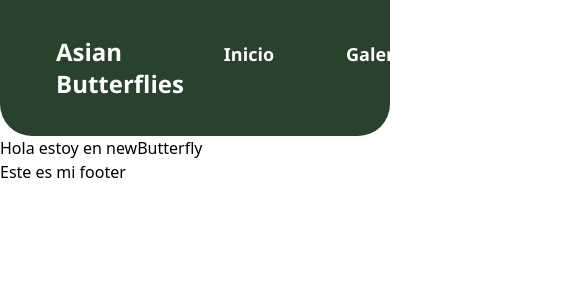
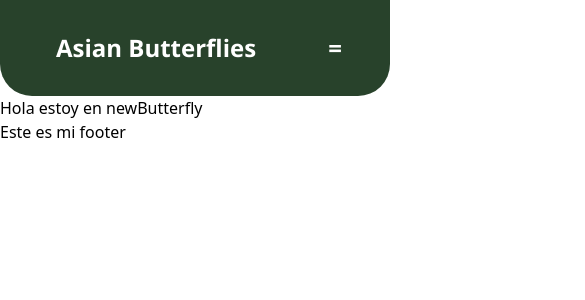
Before and after one commit to Proyecto-Asia/asian-butterflies, a React (Vite) app: page /newbutterfly in a window 390 px wide. Shown: the top 300 px of the page, 585 px wide, since content can reach past the window. Built offline with nearby package versions, Linux system fonts and the light colour scheme.

Commit message:
feat: add responsive hamburger menu with a btn and vertical dropdown for small screens (#9)

```diff
--- a/src/components/NavBar.jsx
+++ b/src/components/NavBar.jsx
@@ -1,18 +1,28 @@
+import { useState } from "react";
 import { Link } from "react-router-dom";
 
 function NavBar() {
-
+    const [isOpen, setIsOpen] = useState(false);
     return (
         <>
-            <nav className="bg-mint-green-700 text-white font-segoe p-8  rounded-b-4xl flex flex-row gap-6 justify-between items-center font-bold">
+            <nav className="bg-mint-green-700 text-white font-segoe p-8 rounded-b-4xl flex flex-row justify-between items-center font-bold">
                 <h1 className=" ps-6 text-2xl">Asian Butterflies</h1>
-                <div className="flex gap-10 justify-items-end text-lg">
+                <button className="md:hidden text-2xl px-4" onClick={() => setIsOpen(!isOpen)}>{isOpen ? "x" : "="}</button>
+                <div className="hidden md:flex gap-8 justify-items-end text-lg">
                     <Link to="/" className="hover:bg-mint-green-800 px-4 py-2 rounded-4xl">Inicio</Link>
                     <Link to="/ButterflyGrid" className="hover:bg-mint-green-800 px-4 py-2 rounded-4xl">Galería</Link>
                     <Link to="/newbutterfly" className="hover:bg-mint-green-800 px-4 py-2 rounded-4xl">Crear nueva</Link>
                     <Link to="/contact" className="hover:bg-mint-green-800 px-4 py-2 rounded-4xl">Contacto</Link>
                 </div>
             </nav>
+            {isOpen && (
+                <div className="md:hidden absolute top-17 left-0 right-0 flex flex-col text-lg z-50 bg-mint-green-700 text-white font-segoe font-bold rounded-b-4xl pt-4 pb-4">
+                    <Link to="/" onClick={() => setIsOpen(false)} className="active:bg-mint-green-800 block w-full text-center px-4 py-2 rounded-4xl">Inicio</Link>
+                    <Link to="/ButterflyGrid" onClick={() => setIsOpen(false)} className="active:bg-mint-green-800 block w-full text-center px-4 py-2 rounded-4xl">Galería</Link>
+                    <Link to="/newbutterfly" onClick={() => setIsOpen(false)} className="active:bg-mint-green-800 block w-full text-center px-4 py-2 rounded-4xl">Crear nueva</Link>
+                    <Link to="/contact" onClick={() => setIsOpen(false)} className="active:bg-mint-green-800 block w-full text-center px-4 py-2 rounded-4xl">Contacto</Link>
+                </div>
+            )}
         </>
     )
 }
```
